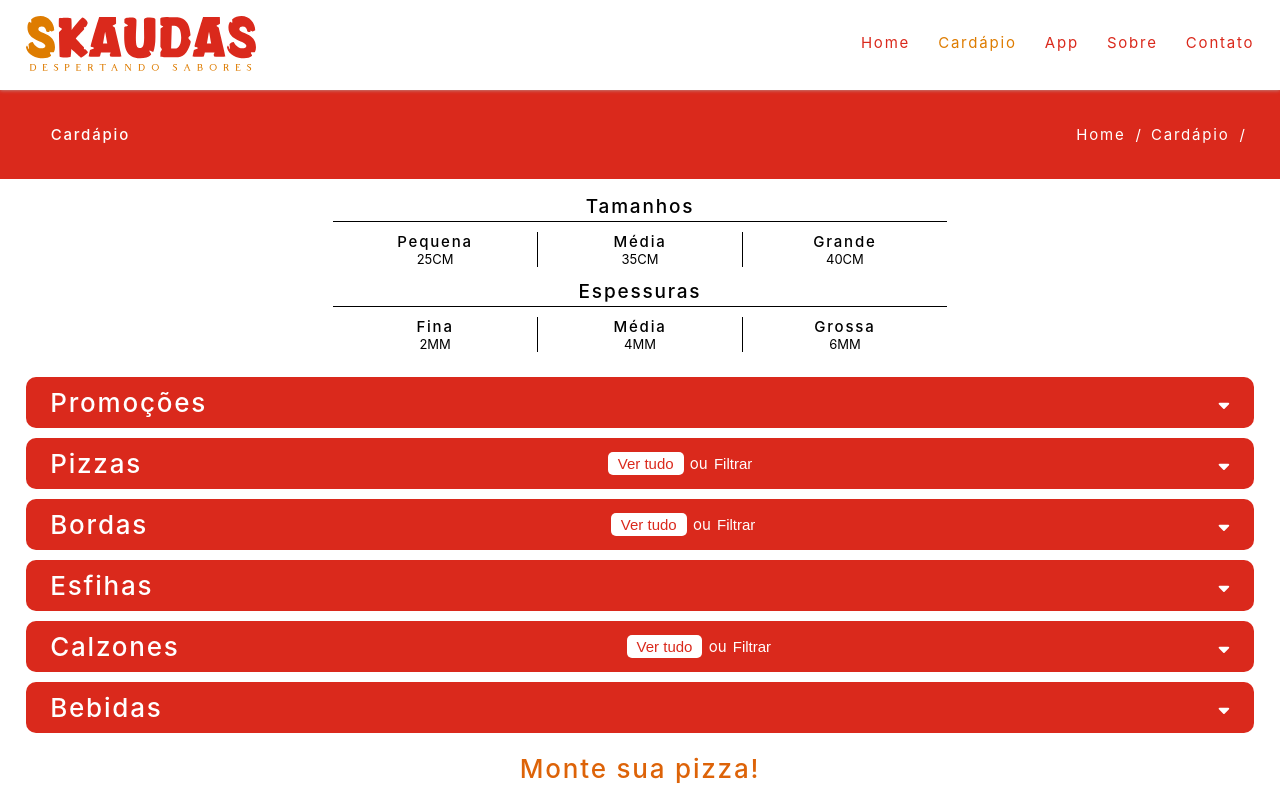
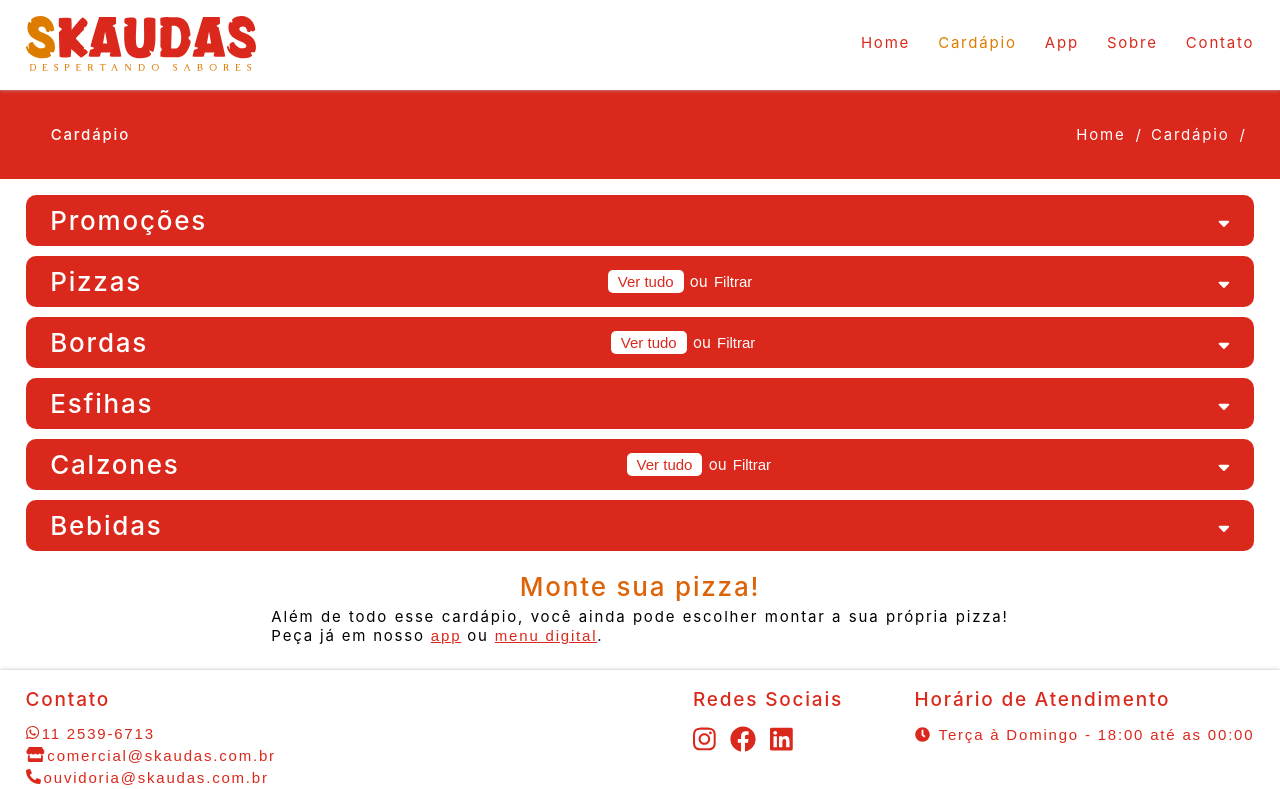
Before and after one commit to victorseleimend/skaudas, a React (Create React App) app: page /cardapio in a window 1280 px wide. Shown: the top 789 px of the page. Built offline with nearby package versions, Linux system fonts and the light colour scheme.

Commit message:
Mudança de conteúdo

```diff
--- a/src/components/Templates/Content/Menu/Menu.module.css
+++ b/src/components/Templates/Content/Menu/Menu.module.css
@@ -1,51 +1,5 @@
 .menu {
   margin-bottom: 25px;
-}
-
-.menu .specs h3 {
-  font-size: var(--medium-fs);
-  font-weight: 500;
-  letter-spacing: 1.8px;
-  margin-bottom: 4px;
-  border-bottom: 1px solid black;
-  width: 50%;
-  padding-bottom: 3px;
-  margin: 0 auto;
-}
-
-.menu .specs h3:last-of-type {
-  margin-top: 8px;
-}
-
-.menu .specs {
-  text-align: center;
-}
-
-.menu .specs div {
-  display: flex;
-  width: 50%;
-  margin: 5px auto;
-  justify-content: space-evenly;
-}
-
-.menu .specs div div:nth-last-of-type(2) {
-  border-right: 1px solid black;
-  border-left: 1px solid black;
-}
-
-.menu .specs div div {
-  margin-bottom: 5px;
-  gap: 0;
-  flex-direction: column;
-}
-
-.menu .specs div div h4{
-  font-size: var(--small-fs);
-  font-weight: 500;
-}
-
-.menu .specs div div p {
-  font-size: 1.3rem;
 }
 
 .menu h4 {
@@ -88,10 +42,6 @@
   color: var(--secondary-color);
 }
 
-.menu .specs:nth-of-type(2) {
-  margin-bottom: 20px;
-}
-
 .menu .text {
   margin-top: 20px;
 }
@@ -114,12 +64,4 @@
   .menu .text p {
     width: 100%;
   }
-
-  .menu .specs div {
-    width: 100%;
-  }
-
-  .menu .specs h3 {
-    width: 100%;
-  }
 }
--- a/src/components/Templates/Content/Menu/Menu.tsx
+++ b/src/components/Templates/Content/Menu/Menu.tsx
@@ -28,40 +28,6 @@
     <>
       <Breadcrumb links={["/", "/cardapio"]} />
       <Container cssClass={classes.menu}>
-        <div className={classes.specs}>
-          <h3>Tamanhos</h3>
-          <div>
-            <div>
-              <h4>Pequena</h4>
-              <p>25CM</p>
-            </div>
-            <div>
-              <h4>Média</h4>
-              <p>35CM</p>
-            </div>
-            <div>
-              <h4>Grande</h4>
-              <p>40CM</p>
-            </div>
-          </div>
-        </div>
-        <div className={classes.specs}>
-          <h3>Espessuras</h3>
-          <div>
-            <div>
-              <h4>Fina</h4>
-              <p>2MM</p>
-            </div>
-            <div>
-              <h4>Média</h4>
-              <p>4MM</p>
-            </div>
-            <div>
-              <h4>Grossa</h4>
-              <p>6MM</p>
-            </div>
-          </div>
-        </div>
         {MenuItems.map((m) => (
           <MenuModule key={m.id} m={m} />
         ))}
```
